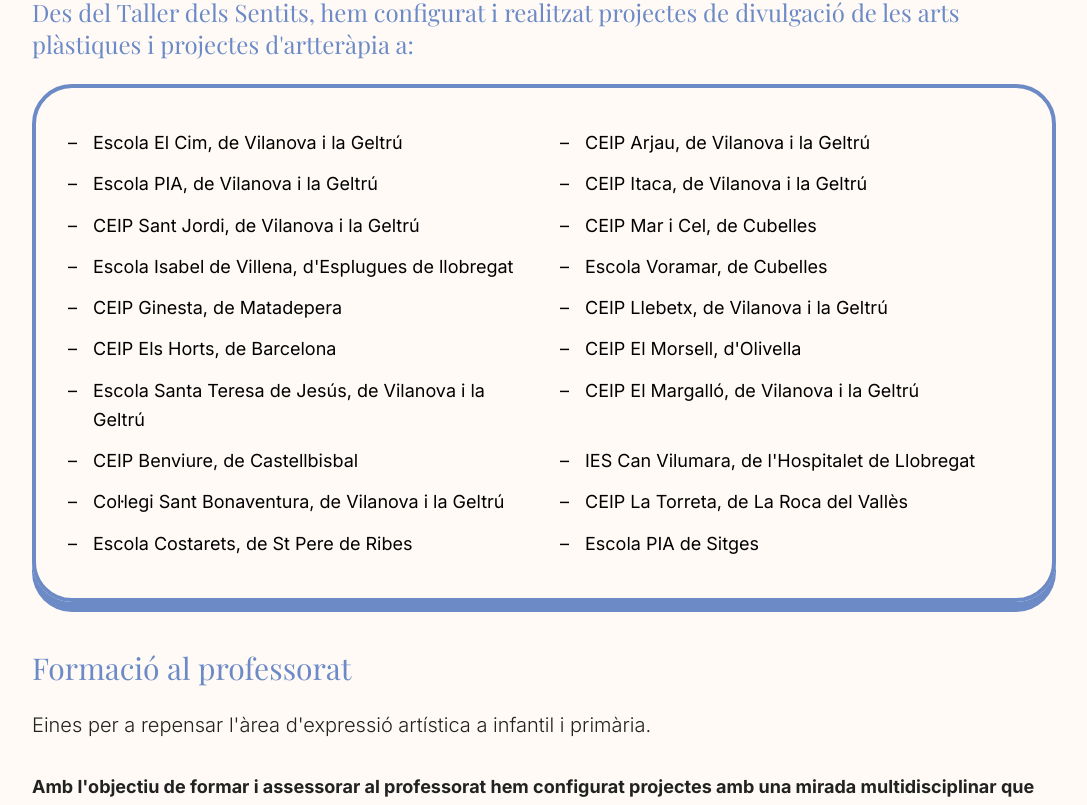
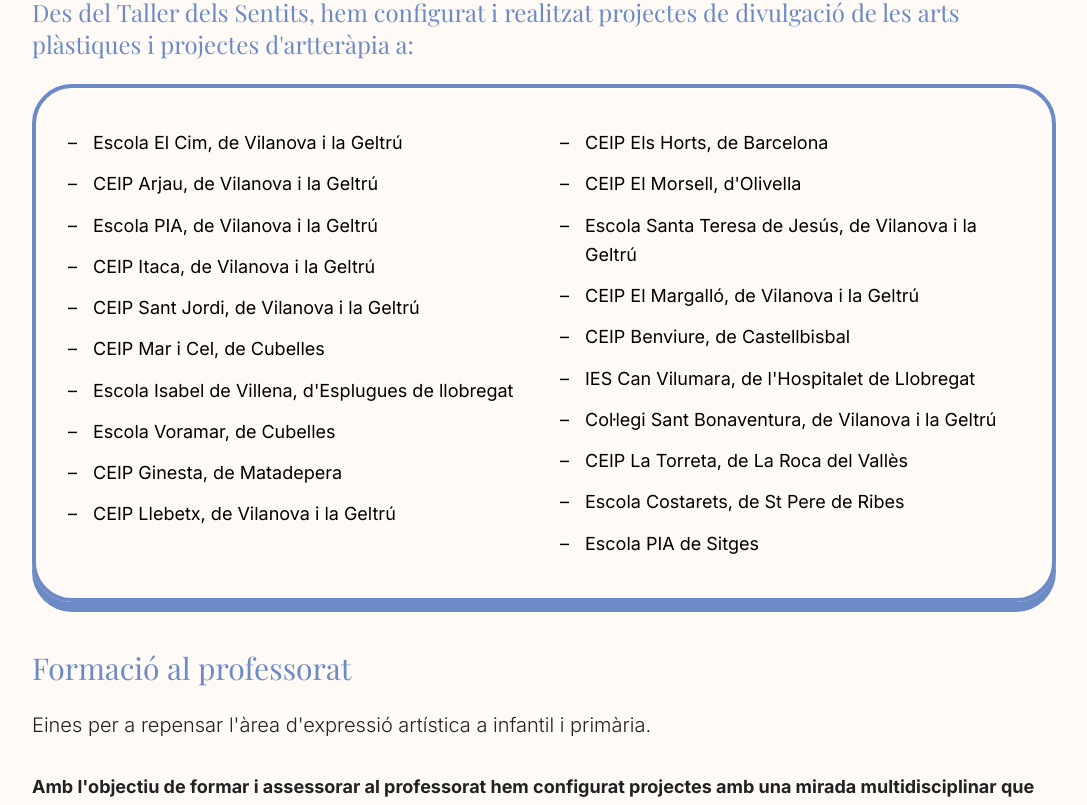
Before and after one commit to m-s-torne/taller-dels-sentits, a Next.js app: page /serveis-externs in a window 1280 px wide. Shown: the part 1715-2520 px from the top of the page, without its empty margins (96-1183 px from the left). Built offline with nearby package versions, Linux system fonts and the light colour scheme.

Commit message:
feat: use new data structure for subheading with list component

```diff
--- a/app/(serveis)/components/SubheadingWithList.tsx
+++ b/app/(serveis)/components/SubheadingWithList.tsx
@@ -1,23 +1,36 @@
 import { SectionHeading } from '@/app/_components/SectionHeading';
 import { FadeInView } from '@/app/_components/FadeInView';
+import type { SchoolProjectItem } from '@/app/_types/services.types';
 
 interface Props {
     title: string;
     list?: string[];
+    objectList?: SchoolProjectItem[];
     className?: string;
 }
 
-export function SubheadingWithList({ title, list, className }: Props) {
+export function SubheadingWithList({ title, list, objectList, className }: Props) {
     return (
         <FadeInView className={`mt-4 ${className ?? ''}`}>
             <SectionHeading headingLevel="h3" title={title} className="text-xl! sm:text-xl! lg:text-2xl!" />
-            {list && (
+            {(list || objectList) && (
                 <div className="shadow-thick-shakespeare rounded-[40px] border-4 border-shakespeare px-8 py-10 mt-6">
-                    <ul className="grid grid-cols-1 sm:grid-cols-2 gap-x-8 gap-y-3 text-[11px] sm:text-base lg:text-lg leading-relaxed list-none">
-                        {list.map((item, j) => (
-                            <li key={j} className="flex items-start gap-4">
+                    <ul className="columns-1 sm:columns-2 gap-x-8 text-[11px] sm:text-base lg:text-lg leading-relaxed list-none">
+                        {list?.map((item, j) => (
+                            <li key={j} className="flex items-start gap-4 mb-3 break-inside-avoid">
                                 <span className="shrink-0">–</span>
                                 <span>{item}</span>
+                            </li>
+                        ))}
+                        {objectList?.map((item, j) => (
+                            <li key={j} className="flex items-start gap-4 mb-3 break-inside-avoid">
+                                <span className="shrink-0">–</span>
+                                <span>
+                                    {item.school}
+                                    {item.project && (
+                                        <>: <strong>{item.project}</strong></>
+                                    )}
+                                </span>
                             </li>
                         ))}
                     </ul>
```
